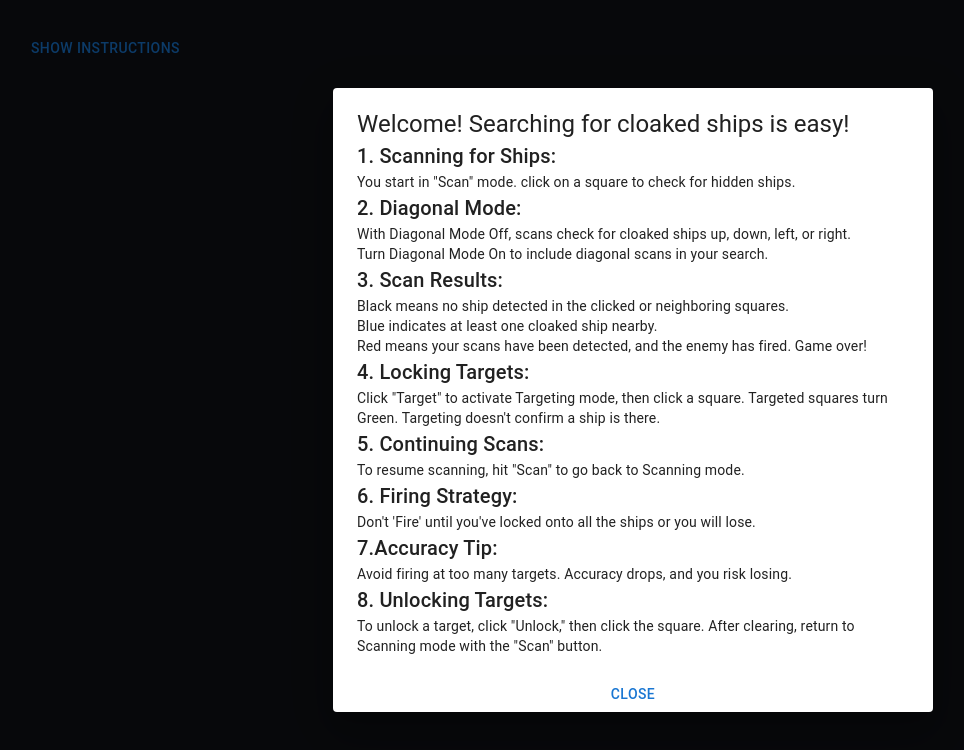
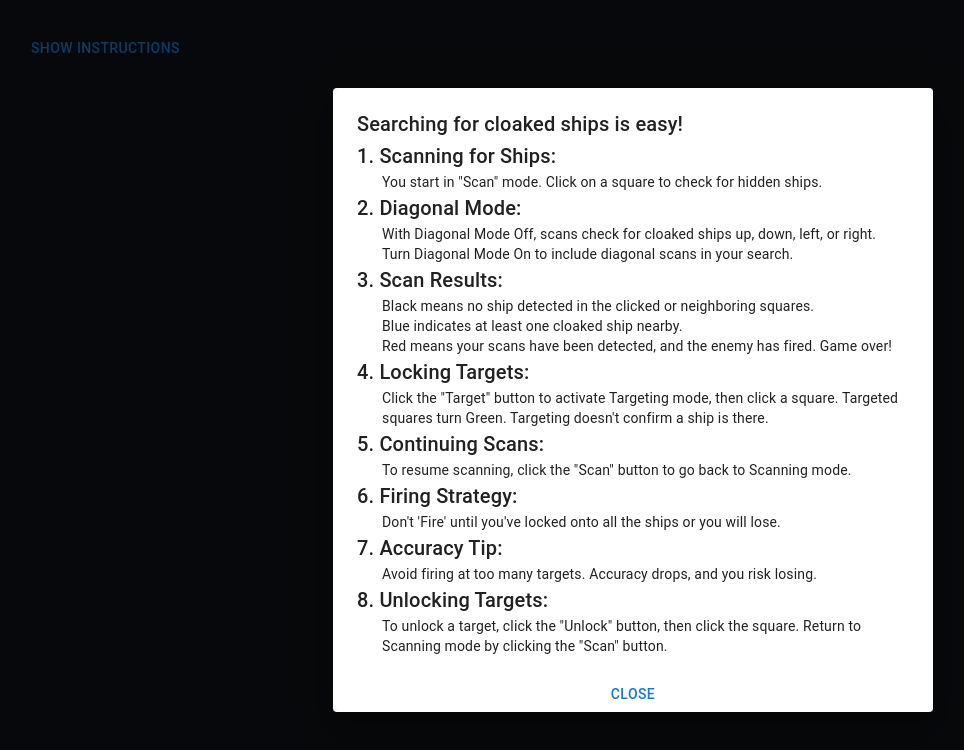
Before and after one commit to bwwhitaker/cloaked, a React (Create React App) app: page / in a window 1280 px wide. Both pictures are taken after a click on the button "SHOW INSTRUCTIONS". Shown: the top 750 px of the page, without its empty margins (7-971 px from the left). Built offline with nearby package versions, Linux system fonts and the light colour scheme.

Commit message:
Added Google Analytics and fixed padding

```diff
--- a/public/index.html
+++ b/public/index.html
@@ -1,6 +1,17 @@
 <!DOCTYPE html>
 <html lang="en">
 	<head>
+		<!-- Google tag (gtag.js) -->
+		<script async src="https://www.googletagmanager.com/gtag/js?id=G-SEW9D36424"></script>
+		<script>
+			window.dataLayer = window.dataLayer || [];
+			function gtag() {
+				dataLayer.push(arguments);
+			}
+			gtag('js', new Date());
+
+			gtag('config', 'G-SEW9D36424');
+		</script>
 		<meta charset="utf-8" />
 		<link rel="icon" href="%PUBLIC_URL%/alien.png" />
 		<link rel="apple-touch-icon" sizes="180x180" href="%PUBLIC_URL/apple-touch-icon.png" />
--- /dev/null
+++ b/src/Components/InstructionModule.css
@@ -0,0 +1,3 @@
+.padded {
+	padding-left: 25px;
+}
--- a/src/Components/InstructionModule.js
+++ b/src/Components/InstructionModule.js
@@ -1,6 +1,7 @@
 import React from 'react';
 import { Dialog, DialogContent, Button } from '@mui/material';
 import Typography from '@mui/material/Typography';
+import './InstructionModule.css';
 
 function InstructionModule(props) {
 	const handleClose = (value) => {
@@ -10,35 +11,49 @@ function InstructionModule(props) {
 	return (
 		<Dialog onClose={handleClose} open={props.openInstructions}>
 			<DialogContent>
-				<Typography variant='h5'>Welcome! Searching for cloaked ships is easy!</Typography>
+				<Typography variant='h6'>Searching for cloaked ships is easy!</Typography>
 				<Typography variant='h6'>1. Scanning for Ships:</Typography>
-				<Typography variant='body2'>You start in "Scan" mode. click on a square to check for hidden ships.</Typography>
-				<Typography variant='body2'></Typography>
+				<Typography className='padded' variant='body2'>
+					You start in "Scan" mode. Click on a square to check for hidden ships.
+				</Typography>
+				<Typography className='padded' variant='body2'></Typography>
 				<Typography variant='h6'>2. Diagonal Mode:</Typography>
-				<Typography variant='body2'>
+				<Typography className='padded' variant='body2'>
 					With Diagonal Mode Off, scans check for cloaked ships up, down, left, or right.
 				</Typography>
-				<Typography variant='body2'>Turn Diagonal Mode On to include diagonal scans in your search.</Typography>
+				<Typography className='padded' variant='body2'>
+					Turn Diagonal Mode On to include diagonal scans in your search.
+				</Typography>
 				<Typography variant='h6'>3. Scan Results:</Typography>
-				<Typography variant='body2'>Black means no ship detected in the clicked or neighboring squares.</Typography>
-				<Typography variant='body2'>Blue indicates at least one cloaked ship nearby.</Typography>
-				<Typography variant='body2'>
+				<Typography className='padded' variant='body2'>
+					Black means no ship detected in the clicked or neighboring squares.
+				</Typography>
+				<Typography className='padded' variant='body2'>
+					Blue indicates at least one cloaked ship nearby.
+				</Typography>
+				<Typography className='padded' variant='body2'>
 					Red means your scans have been detected, and the enemy has fired. Game over!
 				</Typography>
 				<Typography variant='h6'>4. Locking Targets:</Typography>
-				<Typography variant='body2'>
-					Click "Target" to activate Targeting mode, then click a square. Targeted squares turn Green. Targeting doesn't
-					confirm a ship is there.
+				<Typography className='padded' variant='body2'>
+					Click the "Target" button to activate Targeting mode, then click a square. Targeted squares turn Green.
+					Targeting doesn't confirm a ship is there.
 				</Typography>
 				<Typography variant='h6'>5. Continuing Scans:</Typography>
-				<Typography variant='body2'>To resume scanning, hit "Scan" to go back to Scanning mode.</Typography>
+				<Typography className='padded' variant='body2'>
+					To resume scanning, click the "Scan" button to go back to Scanning mode.
+				</Typography>
 				<Typography variant='h6'>6. Firing Strategy:</Typography>
-				<Typography variant='body2'>Don't 'Fire' until you've locked onto all the ships or you will lose.</Typography>
-				<Typography variant='h6'>7.Accuracy Tip:</Typography>
-				<Typography variant='body2'>Avoid firing at too many targets. Accuracy drops, and you risk losing.</Typography>
+				<Typography className='padded' variant='body2'>
+					Don't 'Fire' until you've locked onto all the ships or you will lose.
+				</Typography>
+				<Typography variant='h6'>7. Accuracy Tip:</Typography>
+				<Typography className='padded' variant='body2'>
+					Avoid firing at too many targets. Accuracy drops, and you risk losing.
+				</Typography>
 				<Typography variant='h6'>8. Unlocking Targets:</Typography>
-				<Typography variant='body2'>
-					To unlock a target, click "Unlock," then click the square. After clearing, return to Scanning mode with the
+				<Typography className='padded' variant='body2'>
+					To unlock a target, click the "Unlock" button, then click the square. Return to Scanning mode by clicking the
 					"Scan" button.
 				</Typography>
 			</DialogContent>
```
